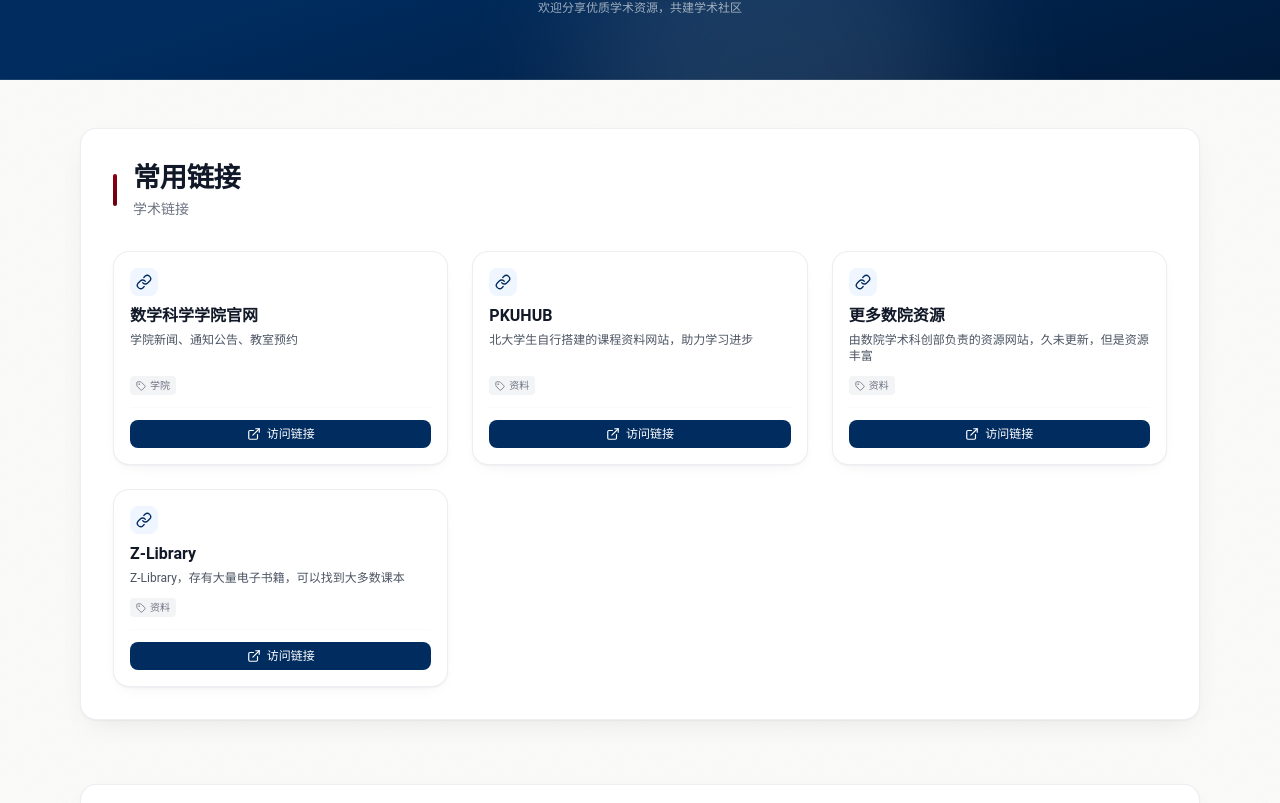
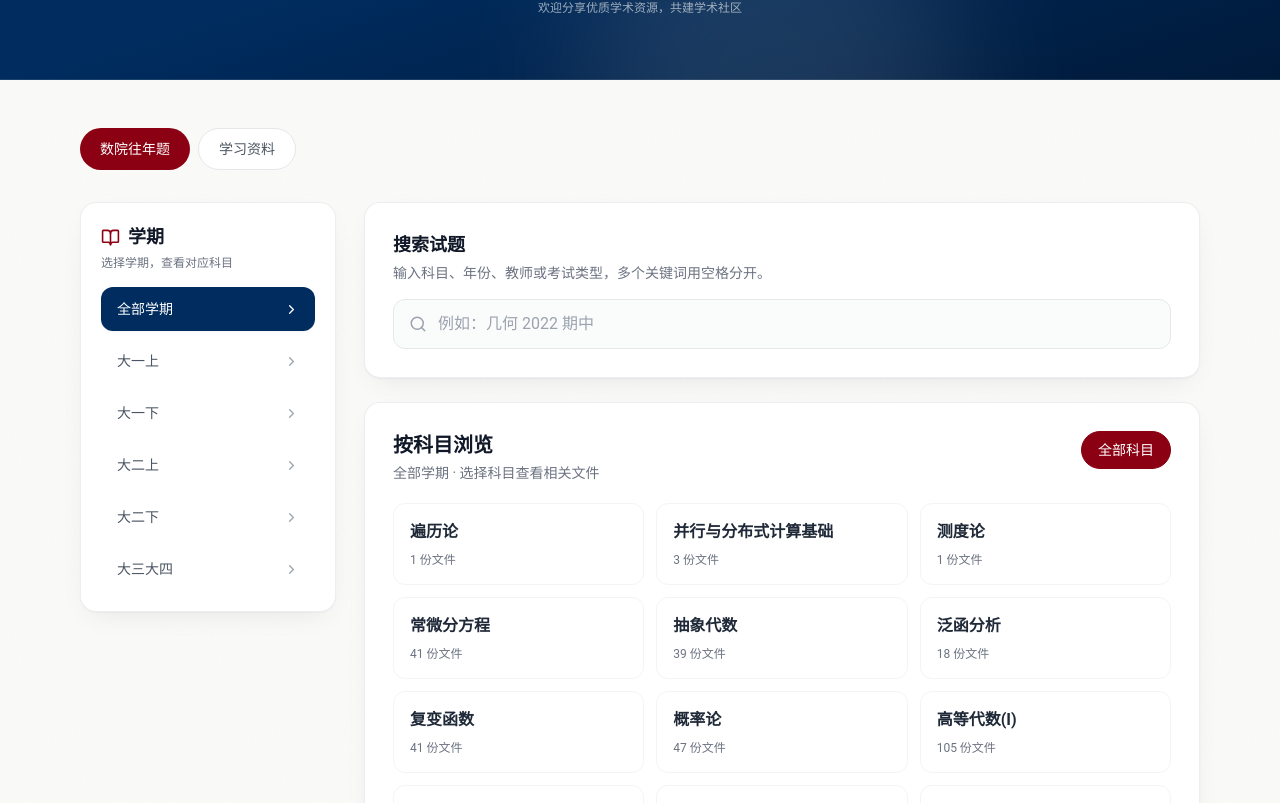
Before and after one commit to wjjpku/Academic-Department-Website, a React (Vite) app: page /resources in a window 1280 px wide. Shown: the part 317-1120 px from the top of the page. Built offline with nearby package versions, Linux system fonts and the light colour scheme.

Commit message:
Integrate past exams into academic resources

```diff
--- a/src/App.tsx
+++ b/src/App.tsx
@@ -1,5 +1,5 @@
 import { Suspense, lazy } from 'react';
-import { BrowserRouter as Router, Routes, Route } from 'react-router-dom';
+import { BrowserRouter as Router, Routes, Route, Navigate } from 'react-router-dom';
 import { MotionConfig } from 'framer-motion';
 import ScrollToTop from './components/ScrollToTop';
 import BackToTopButton from './components/BackToTopButton';
@@ -10,7 +10,6 @@ const Home = lazy(() => import('./pages/Home'));
 const Resources = lazy(() => import('./pages/Resources'));
 const Challenges = lazy(() => import('./pages/Challenges'));
 const MockMidterm = lazy(() => import('./pages/MockMidterm'));
-const ExamArchive = lazy(() => import('./pages/ExamArchive'));
 const Team = lazy(() => import('./pages/Team'));
 const About = lazy(() => import('./pages/About'));
 const NotFound = lazy(() => import('./pages/NotFound'));
@@ -47,7 +46,7 @@ function App() {
               <Route path="/resources" element={<Resources />} />
               <Route path="/challenges" element={<Challenges />} />
               <Route path="/mock-midterm" element={<MockMidterm />} />
-              <Route path="/wangnianti" element={<ExamArchive />} />
+              <Route path="/wangnianti" element={<Navigate to="/resources" replace />} />
               <Route path="/team" element={<Team />} />
               <Route path="/about" element={<About />} />
               <Route path="*" element={<NotFound />} />
--- a/src/pages/ExamArchive.tsx
+++ b/src/pages/ExamArchive.tsx
@@ -1,7 +1,4 @@
 import { useMemo, useState } from 'react';
-import Navbar from '../components/Navbar';
-import Footer from '../components/Footer';
-import PageHero from '../components/PageHero';
 import { Search, BookOpen, FileText, Download, ExternalLink, ChevronRight } from 'lucide-react';
 import archive from '../config/examArchive.json';
 
@@ -44,11 +41,7 @@ export default function ExamArchive() {
       setError('下载失败，请使用该文件旁的“打开”链接，或稍后重试。');
     }
   }
-  return <div className="min-h-screen flex flex-col bg-[#F9F9F7] dark:bg-gray-900">
-    <title>数院往年题 · 学术组</title><meta name="robots" content="noindex, nofollow" />
-    <Navbar />
-    <PageHero title="数院往年题" subtitle="按科目浏览历年试题，支持搜索年份、教师和考试类型。" theme="blue" />
-    <main id="main-content" tabIndex={-1} className="container mx-auto max-w-6xl px-4 py-10 md:py-14 flex-grow">
+  return <section aria-label="数院往年题">
       <div className="flex flex-col lg:flex-row items-start gap-7">
         <aside className="paper-panel p-5 w-full lg:w-64 shrink-0 lg:sticky lg:top-24" aria-label="学期筛选">
           <h2 className="flex items-center gap-2 text-lg font-bold text-gray-900 dark:text-gray-100"><BookOpen size={19} className="text-pku-red" />学期</h2>
@@ -79,6 +72,5 @@ export default function ExamArchive() {
           </section>
         </div>
       </div>
-    </main><Footer />
-  </div>;
+    </section>;
 }
--- a/src/pages/Resources.tsx
+++ b/src/pages/Resources.tsx
@@ -1,3 +1,5 @@
+import { useState } from 'react';
+import ExamArchive from './ExamArchive';
 import Navbar from '../components/Navbar';
 import Footer from '../components/Footer';
 import PageHero from '../components/PageHero';
@@ -8,6 +10,7 @@ import { resourcesConfig } from '../config';
 import { FileText, Link as LinkIcon, Download, ExternalLink, Tag, Send } from 'lucide-react';
 
 const Resources = () => {
+  const [tab, setTab] = useState<'exams' | 'resources'>('exams');
   return (
     <div className="min-h-screen flex flex-col">
       <Seo title={resourcesConfig.title} description={resourcesConfig.subtitle} path="/resources" />
@@ -39,7 +42,11 @@ const Resources = () => {
 
       {/* Resources Content */}
       <main id="main-content" tabIndex={-1} className="flex-grow container mx-auto px-4 py-12 max-w-6xl">
-        <div className="space-y-16">
+        <div className="mb-8 flex flex-wrap gap-2" aria-label="资源分类">
+          <button type="button" aria-pressed={tab === 'exams'} onClick={() => setTab('exams')} className={`rounded-full px-5 py-2.5 text-sm font-medium transition-colors ${tab === 'exams' ? 'bg-pku-red text-white' : 'bg-white dark:bg-gray-800 text-gray-600 dark:text-gray-200 border border-gray-200 dark:border-gray-700'}`}>数院往年题</button>
+          <button type="button" aria-pressed={tab === 'resources'} onClick={() => setTab('resources')} className={`rounded-full px-5 py-2.5 text-sm font-medium transition-colors ${tab === 'resources' ? 'bg-pku-red text-white' : 'bg-white dark:bg-gray-800 text-gray-600 dark:text-gray-200 border border-gray-200 dark:border-gray-700'}`}>学习资料</button>
+        </div>
+        {tab === 'exams' ? <ExamArchive /> : <div className="space-y-16">
           {resourcesConfig.categories.map((category, index) => (
             <motion.section
               key={category.id}
@@ -132,7 +139,7 @@ const Resources = () => {
               </div>
             </motion.section>
           ))}
-        </div>
+        </div>}
       </main>
 
       <Footer />
```
Also changed, not shown: vercel.json.
